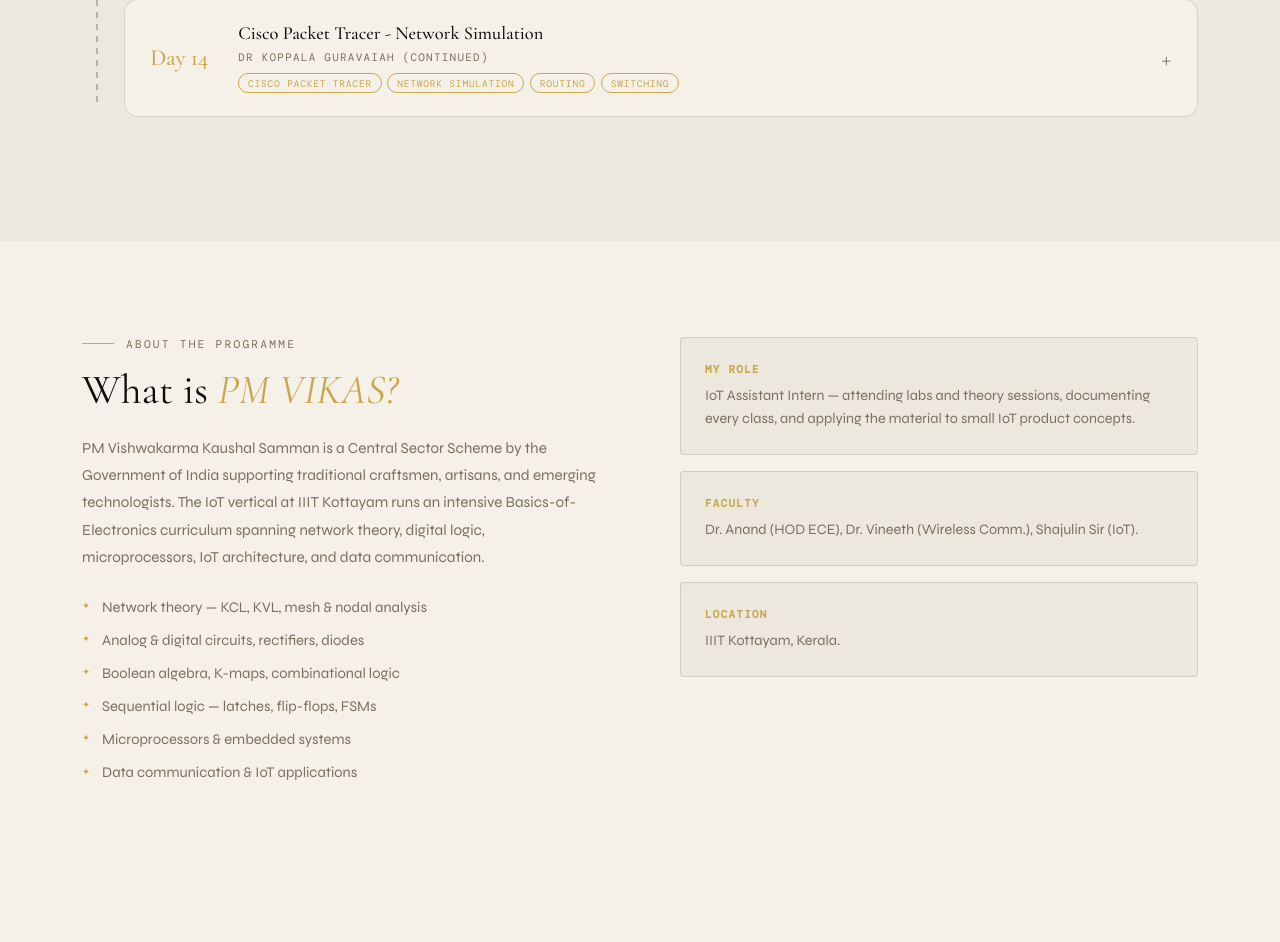
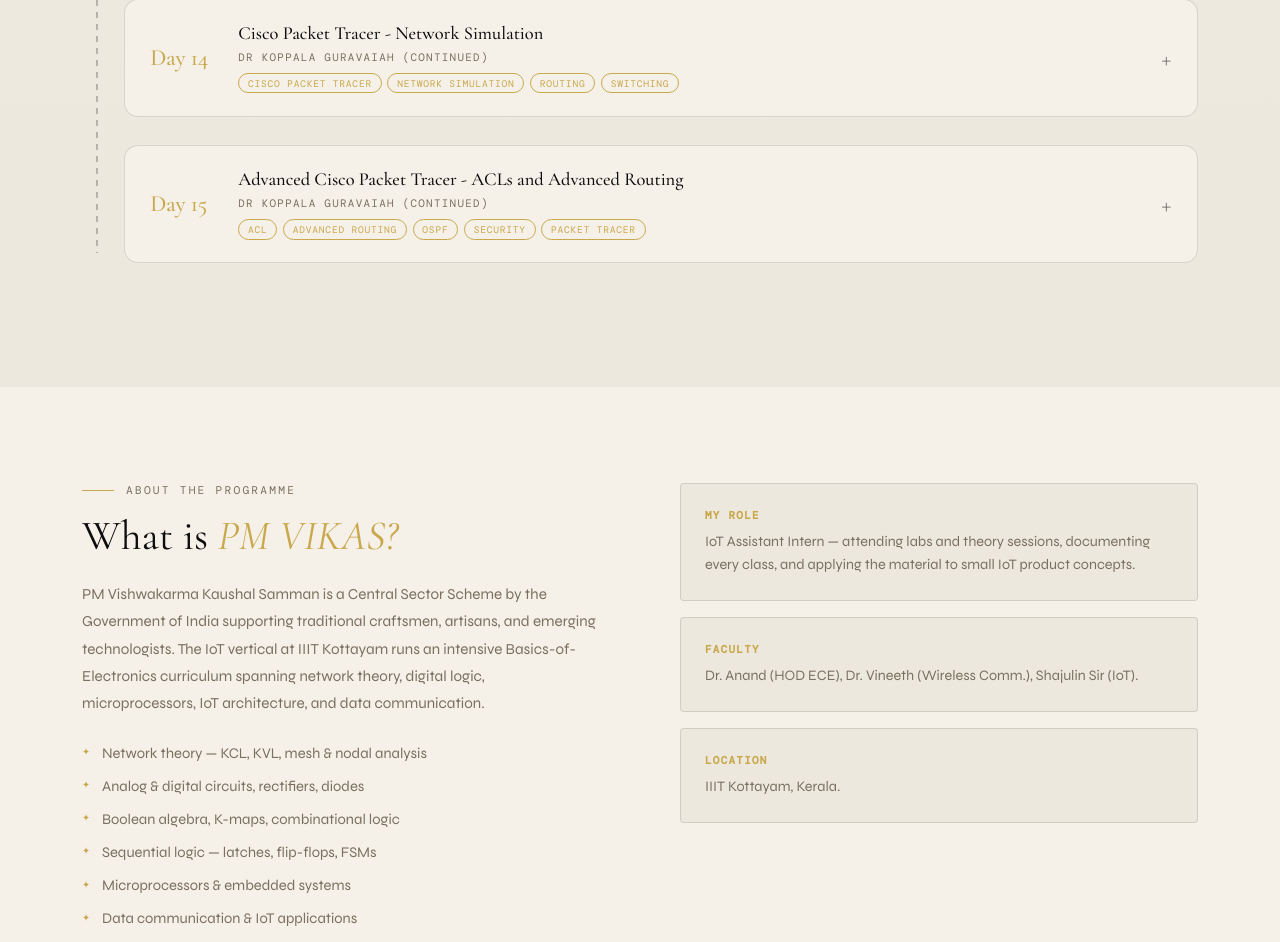
Before and after one commit to adhiyamujeeb-source/portfolio-main, a React (Vite) app: page /internship in a window 1280 px wide. Shown: the part 4321-5263 px from the top of the page. Built offline with nearby package versions, Linux system fonts and the light colour scheme; a web font is replaced by a local one.

Commit message:
Add Day 15: Advanced Cisco Packet Tracer - ACLs and Advanced Routing

```diff
--- a/Internship.jsx
+++ b/Internship.jsx
@@ -1815,6 +1815,259 @@
         ],
       },
       { scribble: 'Practical lab concluded with topology documentation and troubleshooting scenarios' },
+    ],
+  },
+  {
+    n: '15',
+    accent: 'gold',
+    title: 'Advanced Cisco Packet Tracer - ACLs and Advanced Routing',
+    subtitle: 'Dr Koppala Guravaiah (Continued)',
+    tags: ['ACL', 'Advanced Routing', 'OSPF', 'Security', 'Packet Tracer'],
+    blocks: [
+      {
+        label: 'Session Overview',
+        body: (
+          <p>
+            Advanced concepts in <strong>Cisco Packet Tracer</strong> focusing on network security,
+            dynamic routing protocols, and access control. Topics covered include{' '}
+            <strong>Access Control Lists (ACLs)</strong>, <strong>Open Shortest Path First (OSPF)</strong>
+            routing protocol, and <strong>VLAN implementation</strong>.
+          </p>
+        ),
+      },
+      {
+        label: 'Access Control Lists (ACLs)',
+        body: (
+          <>
+            <p>
+              ACLs are security filters that control traffic flowing in and out of network interfaces.
+              Applied to router interfaces to permit or deny packets based on source/destination IP,
+              protocol type, and port numbers.
+            </p>
+            <div className="concept-grid">
+              <div className="concept-card c-rust">
+                <h5>Standard ACL</h5>
+                <p>Filters based on source IP address only. Numbered (1-99) or named. Simple but limited.</p>
+              </div>
+              <div className="concept-card c-gold">
+                <h5>Extended ACL</h5>
+                <p>
+                  Filters based on source/destination IP, protocol (TCP/UDP), and port numbers. More
+                  granular control. Numbered (100-199) or named.
+                </p>
+              </div>
+            </div>
+            <div className="callout" style={{ marginTop: '0.75rem' }}>
+              <div className="callout-label">Example Standard ACL Configuration</div>
+              <div className="callout-text">
+                <code style={{ fontSize: '0.8rem', display: 'block', whiteSpace: 'pre-wrap' }}>
+                  {`access-list 1 permit 192.168.1.0 0.0.0.255
+access-list 1 deny any
+interface FastEthernet0/1
+ ip access-group 1 in`}
+                </code>
+              </div>
+            </div>
+          </>
+        ),
+      },
+      {
+        label: 'Dynamic Routing Protocols',
+        body: (
+          <>
+            <p>
+              Unlike static routing where administrators manually configure routes, dynamic routing
+              protocols automatically discover network topology and adapt to changes. Routers exchange
+              routing information via routing updates.
+            </p>
+            <table className="data-table">
+              <thead>
+                <tr>
+                  <th>Protocol</th>
+                  <th>Type</th>
+                  <th>Metric</th>
+                  <th>Convergence</th>
+                </tr>
+              </thead>
+              <tbody>
+                <tr>
+                  <td>
+                    <strong>OSPF</strong>
+                  </td>
+                  <td>Link-State (IGP)</td>
+                  <td>Cost (bandwidth-based)</td>
+                  <td>Fast</td>
+                </tr>
+                <tr>
+                  <td>
+                    <strong>RIP v2</strong>
+                  </td>
+                  <td>Distance-Vector (IGP)</td>
+                  <td>Hop Count (max 15)</td>
+                  <td>Slow</td>
+                </tr>
+                <tr>
+                  <td>
+                    <strong>EIGRP</strong>
+                  </td>
+                  <td>Hybrid (IGP)</td>
+                  <td>Bandwidth, Delay, Reliability</td>
+                  <td>Very Fast</td>
+                </tr>
+                <tr>
+                  <td>
+                    <strong>BGP</strong>
+                  </td>
+                  <td>Distance-Vector (EGP)</td>
+                  <td>AS Path</td>
+                  <td>Moderate</td>
+                </tr>
+              </tbody>
+            </table>
+            <div className="callout" style={{ marginTop: '0.75rem' }}>
+              <div className="callout-label">OSPF Configuration Example</div>
+              <div className="callout-text">
+                <code style={{ fontSize: '0.8rem', display: 'block', whiteSpace: 'pre-wrap' }}>
+                  {`router ospf 1
+ network 192.168.1.0 0.0.0.255 area 0
+ network 192.168.2.0 0.0.0.255 area 0
+ passive-interface FastEthernet0/1`}
+                </code>
+              </div>
+            </div>
+          </>
+        ),
+      },
+      {
+        label: 'Virtual LANs (VLANs)',
+        body: (
+          <>
+            <p>
+              VLANs logically segment a physical network into multiple broadcast domains. Devices in
+              different VLANs cannot communicate directly without a Layer 3 device (router). Improves
+              security, reduces broadcast traffic, and simplifies network management.
+            </p>
+            <div className="concept-grid">
+              <div className="concept-card c-sage">
+                <h5>VLAN Trunk</h5>
+                <p>
+                  Link carrying traffic for multiple VLANs. Uses 802.1Q tagging to identify VLAN membership
+                  in frames.
+                </p>
+              </div>
+              <div className="concept-card c-rust">
+                <h5>Access Port</h5>
+                <p>Port connected to end device (PC, printer). Belongs to a single VLAN, no tagging needed.</p>
+              </div>
+              <div className="concept-card c-gold">
+                <h5>Inter-VLAN Routing</h5>
+                <p>Router with subinterfaces or separate physical interfaces routes traffic between VLANs.</p>
+              </div>
+            </div>
+            <div className="callout" style={{ marginTop: '0.75rem' }}>
+              <div className="callout-label">VLAN Configuration on Switch</div>
+              <div className="callout-text">
+                <code style={{ fontSize: '0.8rem', display: 'block', whiteSpace: 'pre-wrap' }}>
+                  {`vlan 10
+ name Management
+vlan 20
+ name Sales
+interface FastEthernet0/1
+ switchport mode access
+ switchport access vlan 10`}
+                </code>
+              </div>
+            </div>
+          </>
+        ),
+      },
+      {
+        label: 'Packet Tracer Labs',
+        body: (
+          <>
+            <p>
+              <strong>Lab 1: ACL Implementation</strong>
+            </p>
+            <ul style={{ marginLeft: '1.5rem', lineHeight: '1.6', marginBottom: '1rem' }}>
+              <li>Create extended ACL on router to block HTTP traffic from a specific subnet</li>
+              <li>Apply ACL to interface using Packet Tracer CLI</li>
+              <li>Simulate PDU (ping, web request) and verify filtering behavior</li>
+            </ul>
+            <p>
+              <strong>Lab 2: Dynamic Routing with OSPF</strong>
+            </p>
+            <ul style={{ marginLeft: '1.5rem', lineHeight: '1.6', marginBottom: '1rem' }}>
+              <li>Design multi-area OSPF network (3 areas) with 6 routers</li>
+              <li>Configure OSPF on all routers and verify neighbor relationships</li>
+              <li>Test connectivity and trace OSPF path via Simulation Mode</li>
+              <li>Simulate link failure and observe convergence time</li>
+            </ul>
+            <p>
+              <strong>Lab 3: VLAN and Inter-VLAN Routing</strong>
+            </p>
+            <ul style={{ marginLeft: '1.5rem', lineHeight: '1.6' }}>
+              <li>Create 4 VLANs on switches and assign ports accordingly</li>
+              <li>Configure router with subinterfaces for inter-VLAN routing</li>
+              <li>Assign DHCP servers to each VLAN</li>
+              <li>Verify clients in different VLANs can communicate through router</li>
+            </ul>
+          </>
+        ),
+      },
+      {
+        label: 'Advanced Concepts Covered',
+        body: (
+          <table className="data-table">
+            <thead>
+              <tr>
+                <th>Concept</th>
+                <th>Description</th>
+              </tr>
+            </thead>
+            <tbody>
+              <tr>
+                <td>
+                  <strong>NAT (Network Address Translation)</strong>
+                </td>
+                <td>
+                  Translates private IPs to public IPs for internet communication. Protects internal network
+                  structure.
+                </td>
+              </tr>
+              <tr>
+                <td>
+                  <strong>Port Forwarding</strong>
+                </td>
+                <td>Directs external traffic on specific ports to internal servers behind NAT.</td>
+              </tr>
+              <tr>
+                <td>
+                  <strong>DHCP Snooping</strong>
+                </td>
+                <td>Switch-based security to prevent rogue DHCP servers on the network.</td>
+              </tr>
+              <tr>
+                <td>
+                  <strong>Spanning Tree Protocol (STP)</strong>
+                </td>
+                <td>Prevents loops in switched networks by selectively disabling redundant links.</td>
+              </tr>
+            </tbody>
+          </table>
+        ),
+      },
+      {
+        exercises: [
+          'Design and implement a standard ACL to restrict access from one subnet to another',
+          'Configure extended ACL to allow only HTTPS traffic from HR department to server subnet',
+          'Set up OSPF dynamic routing for a multi-building campus network',
+          'Implement VLANs for different departments (IT, HR, Sales) and configure inter-VLAN routing',
+          'Test failover scenarios: remove a link and observe OSPF reconvergence',
+          'Configure NAT on a router and verify internal users can access external services',
+          'Design a network security policy using ACLs and VLANs',
+        ],
+      },
+      { scribble: 'Session completed with comprehensive network design and security exercises' },
     ],
   },
 ]
```
